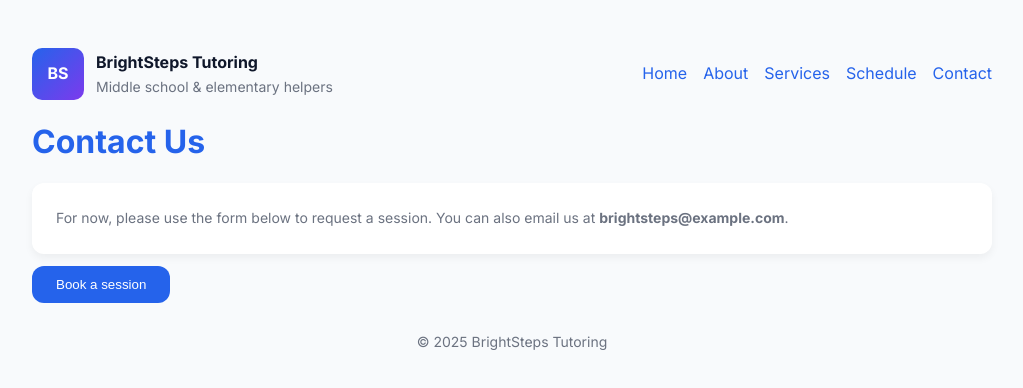
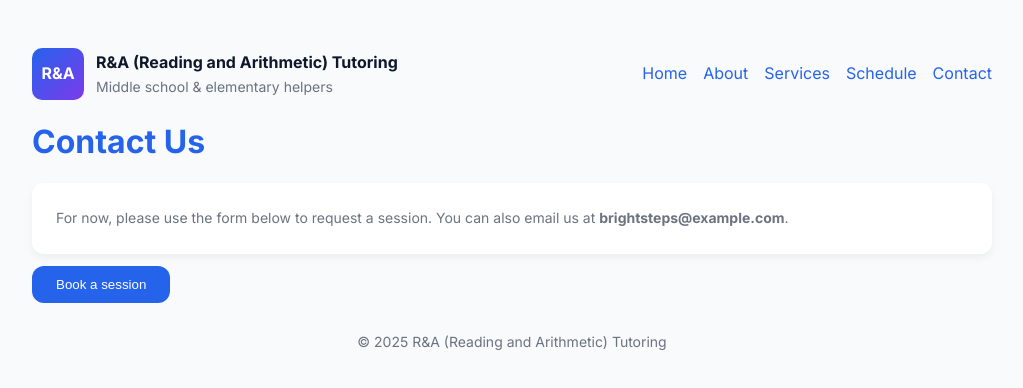
Before and after one commit to 31as0329-afk/Tutoring-website, a plain HTML site: page contact.html in a window 1280 px wide. Shown: the whole page, without its empty margins (128-1151 px from the left). Drawn offline with Linux system fonts and the light colour scheme.

Commit message:
Update contact.html

```diff
--- a/contact.html
+++ b/contact.html
@@ -3,19 +3,18 @@
 <head>
 <meta charset="utf-8" />
 <meta name="viewport" content="width=device-width, initial-scale=1" />
-<title>Contact – BrightSteps Tutoring</title>
+<title>Contact – R&A Tutoring</title>
 <link rel="stylesheet" href="style.css">
 </head>
 <body>
 <div class="container">
 
-  <!-- HEADER -->
   <header>
     <div class="brand">
-      <div class="logo"><a href="index.html" style="color:white;text-decoration:none;">BS</a></div>
+      <div class="logo"><a href="index.html" style="color:white;text-decoration:none;">R&A</a></div>
       <div>
         <div style="font-weight:700;font-size:16px">
-          <a href="index.html" style="color:inherit;text-decoration:none;">BrightSteps Tutoring</a>
+          <a href="index.html" style="color:inherit;text-decoration:none;">R&A (Reading and Arithmetic) Tutoring</a>
         </div>
         <div class="small">Middle school & elementary helpers</div>
       </div>
@@ -29,20 +28,18 @@
     </nav>
   </header>
 
-  <!-- MAIN SECTION -->
   <main class="fade-up delay-100">
     <h1>Contact Us</h1>
     <div class="card small fade-up delay-200">
       <p>For now, please use the form below to request a session. You can also email us at <strong>brightsteps@example.com</strong>.</p>
     </div>
     <div style="margin-top:12px">
-      <button class="btn" onclick="window.open('https://docs.google.com/forms/d/e/1FAIpQLSeSVCVnIeaIxPKE7BFVY3LqB-pbnVrQL92_gMy5uRf5QXlqQA/viewform', '_blank')">Book a session</button>
+      <button class="btn" onclick="window.open('https://docs.google.com/forms/d/e/1FAIpQLScbSHI2ywQc8F65p9LsP4mDTWDudh7i1d2kpVivW-xbPnpakQ/viewform?usp=sharing&ouid=101078626500082131302', '_blank')">Book a session</button>
     </div>
   </main>
 
-  <!-- FOOTER -->
   <footer>
-    <div class="small">© <span id="year"></span> BrightSteps Tutoring</div>
+    <div class="small">© <span id="year"></span> R&A (Reading and Arithmetic) Tutoring</div>
   </footer>
 
 </div>
```
